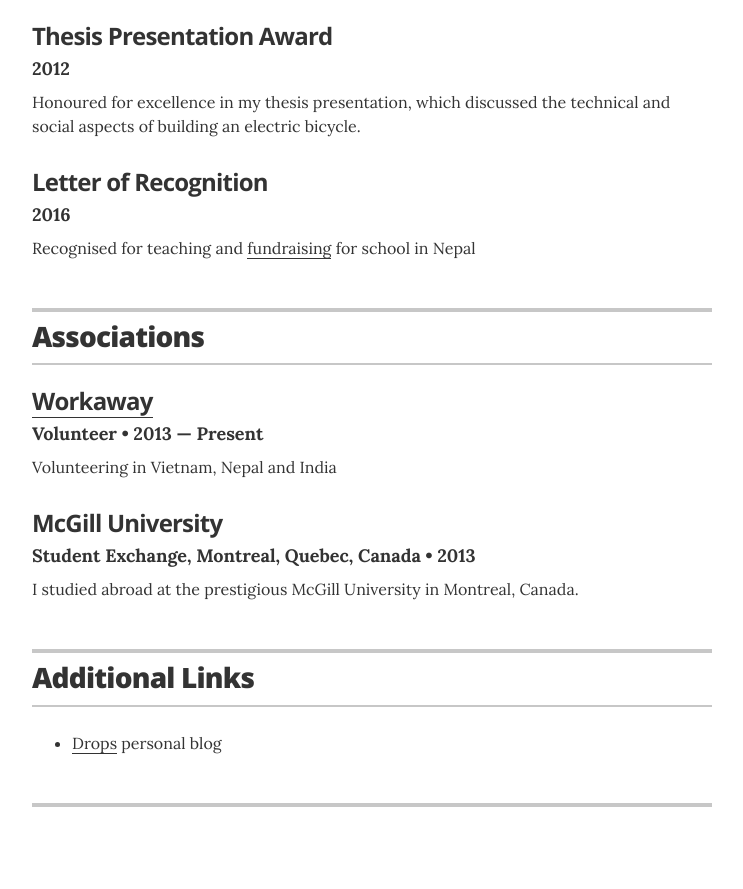
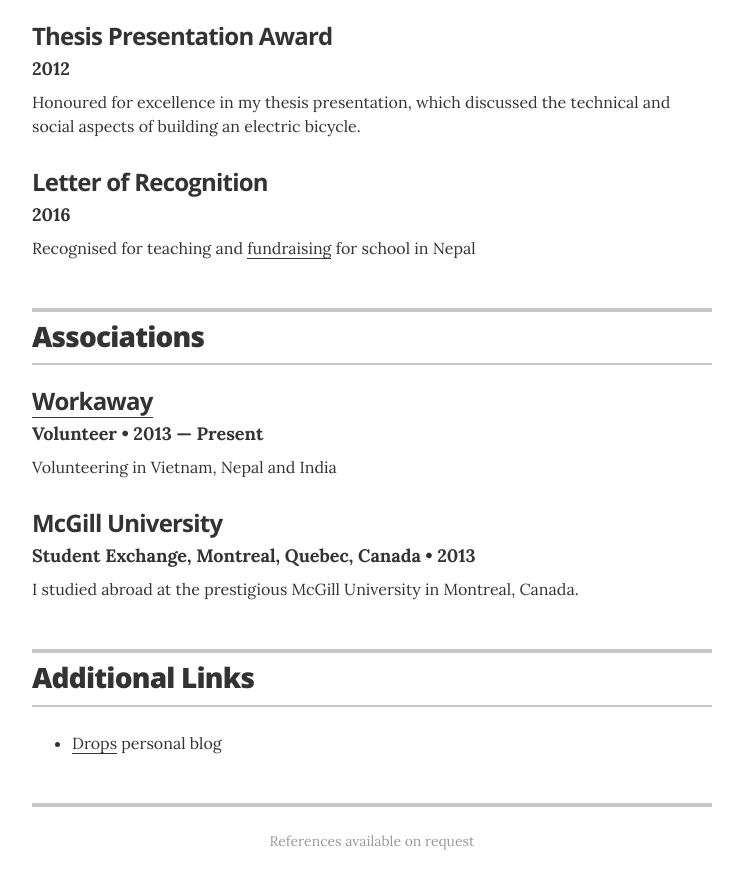
Before and after one commit to xtellurian/z_resume_archive, a Jekyll site: the page built from index.html, in a window 1280 px wide and 900 px high, scrolled down 3577 px. Shown: the top 889 px of the window, without its empty margins (268-1011 px from the left). Built offline with Jekyll 4.4.1, drawn with Linux system fonts in a browser that asks for light colours.

Commit message:
added footer with ref

```diff
--- a/_layouts/resume.html
+++ b/_layouts/resume.html
@@ -291,7 +291,7 @@
       {% endif %}
 
       <footer class="page-footer">
-
+          <p class="footer-line">References available on request</p>
       </footer>
 
     </div>
```
Also changed, not shown: 2 other files.
